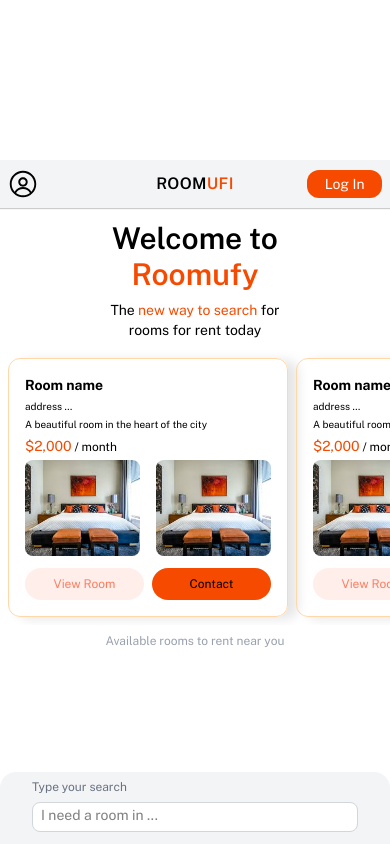
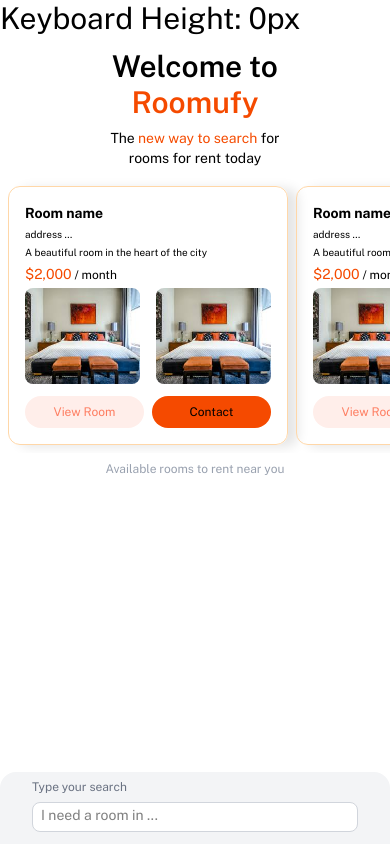
Before and after one commit to Lior-Lavon/Roomify-FE, a React (Vite) app: page /landing in a window 390 px wide. Built offline with nearby package versions, Linux system fonts and the light colour scheme.

Commit message:
trying to adjust screen size

```diff
--- a/src/components/PromptFooter/PromptFooter.jsx
+++ b/src/components/PromptFooter/PromptFooter.jsx
@@ -10,7 +10,7 @@ const placeholders = [
   "@Lior, please send me some  ",
 ];
 
-const PromptFooter = ({ pageType, isKeyboardOpen }) => {
+const PromptFooter = ({ pageType }) => {
   const dispatch = useDispatch();
   const navigate = useNavigate();
   const [isFocused, setIsFocused] = useState(false);
@@ -47,9 +47,9 @@ const PromptFooter = ({ pageType, isKeyboardOpen }) => {
 
   return (
     <div
-      className={`w-full ${pageType == "home" && "fixed bottom-0"} ${
-        isKeyboardOpen ? "adjust" : ""
-      } rounded-tl-2xl rounded-tr-2xl transition-all duration-500 ${
+      className={`w-full ${
+        pageType == "home" && "fixed bottom-0"
+      }  rounded-tl-2xl rounded-tr-2xl transition-all duration-500 ${
         isFocused
           ? pageType == "home"
             ? "h-28"
--- a/src/pages/Home/HomeView.jsx
+++ b/src/pages/Home/HomeView.jsx
@@ -1,30 +1,17 @@
 import { useEffect, useState } from "react";
 import { PromptFooter, RoomCard, TopBar } from "../../components";
 import { useNavigate } from "react-router-dom";
+import useKeyboardHeight from "./useKeyboardHeight";
 
 const HomeView = () => {
-  const [isKeyboardOpen, setIsKeyboardOpen] = useState(false);
-
-  useEffect(() => {
-    const handleResize = () => {
-      const viewportHeight = window.innerHeight;
-      const screenHeight = window.screen.height;
-
-      // If viewport height is significantly smaller, keyboard is open
-      if (viewportHeight < screenHeight * 0.75) {
-        setIsKeyboardOpen(true);
-      } else {
-        setIsKeyboardOpen(false);
-      }
-    };
-
-    window.addEventListener("resize", handleResize);
-    return () => window.removeEventListener("resize", handleResize);
-  }, []);
+  const { keyboardHeight } = useKeyboardHeight();
 
   return (
-    <div className="base:hidden sm:block md:hidden w-full h-[100dvh] text-3xl sans-regular fixed top-40">
-      <TopBar showAvatar={true} showLogin={true} />
+    <div className="base:hidden sm:block md:hidden w-full h-[100dvh] text-3xl sans-regular">
+      {/* <TopBar showAvatar={true} showLogin={true} /> */}
+      <div>
+        <p>Keyboard Height: {keyboardHeight}px</p>
+      </div>
 
       <div className="mt-3 inline-block w-full text-center">
         <h1 className="text-black sans-bold">Welcome to</h1>
@@ -48,7 +35,7 @@ const HomeView = () => {
       <p className="text-center mt-2 text-[12px] text-sm text-gray-400">
         Available rooms to rent near you
       </p>
-      <PromptFooter pageType={"home"} isKeyboardOpen={isKeyboardOpen} />
+      <PromptFooter pageType={"home"} />
     </div>
   );
 };
--- /dev/null
+++ b/src/pages/Home/useKeyboardHeight.jsx
@@ -0,0 +1,28 @@
+import { useState, useEffect } from "react";
+
+const useKeyboardHeight = () => {
+  const [keyboardHeight, setKeyboardHeight] = useState(0);
+  const [isKeyboardVisible, setIsKeyboardVisible] = useState(false);
+  const initialHeight = window.innerHeight;
+
+  useEffect(() => {
+    const handleResize = () => {
+      const heightDiff = initialHeight - window.innerHeight;
+      if (heightDiff > 100) {
+        // Keyboard is likely open
+        setKeyboardHeight(heightDiff);
+        setIsKeyboardVisible(true);
+      } else {
+        setKeyboardHeight(0);
+        setIsKeyboardVisible(false);
+      }
+    };
+
+    window.addEventListener("resize", handleResize);
+    return () => window.removeEventListener("resize", handleResize);
+  }, [initialHeight]);
+
+  return { keyboardHeight, isKeyboardVisible };
+};
+
+export default useKeyboardHeight;
```
